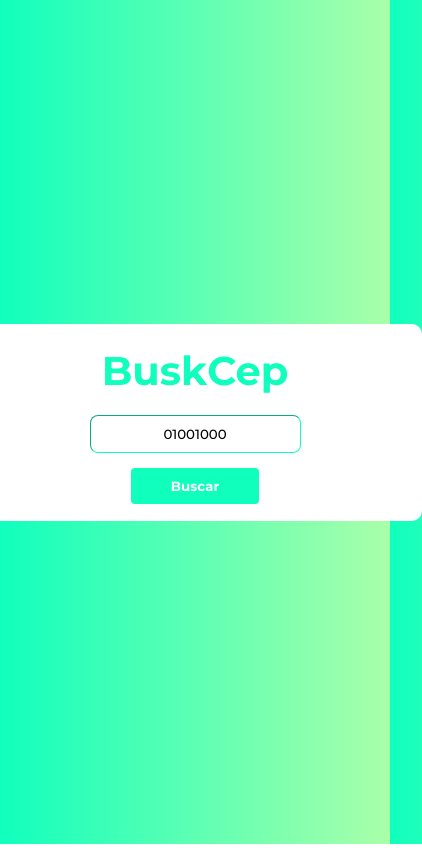
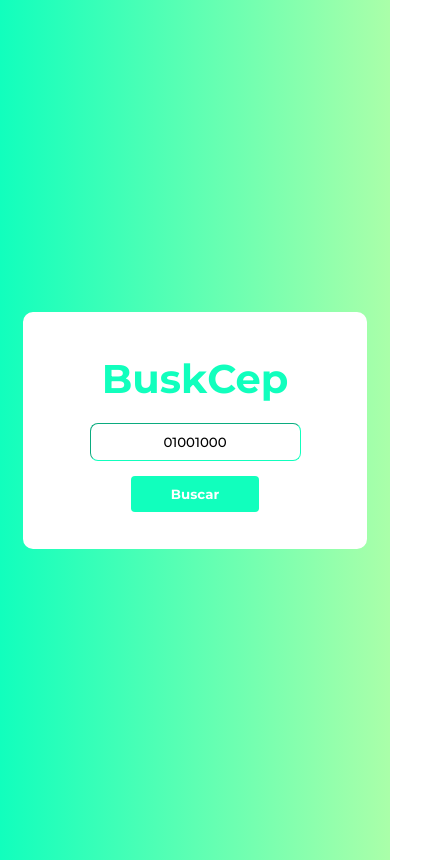
Before and after one commit to tiago-dias-laureano/buskcep, a plain HTML site: page index.html in a window 390 px wide. Shown: the whole page, 422 px wide, since content can reach past the window. Drawn offline with Linux system fonts and the light colour scheme.

Commit message:
Adicionado os medias query para smartphones

```diff
--- a/assets/style.css
+++ b/assets/style.css
@@ -1,7 +1,6 @@
 @import url('https://fonts.googleapis.com/css2?family=Montserrat:ital,wght@0,100;0,200;0,300;0,400;0,500;0,600;0,700;0,800;0,900;1,100;1,200;1,300;1,400;1,500;1,700;1,800;1,900&display=swap');
 
 *{
-    margin: 0;
     padding: 0;
     outline: none;
     font-family: 'Montserrat', sans-serif;
@@ -26,6 +25,7 @@ body {
     flex-direction: column;
     background-color: white;
     border-radius: 10px;
+    padding: 20px;
 }
 
 .title{
@@ -72,7 +72,6 @@ body {
 }
 
 .div-info-cep{
-
     display: none;
     flex-direction: column;
     align-items: center;
@@ -88,3 +87,10 @@ body {
 .name-info-title{
     font-weight: bold;
 }
+
+
+@media only screen and (max-width: 912px){
+    .content{
+        min-width: 80%;
+    }
+}
```
